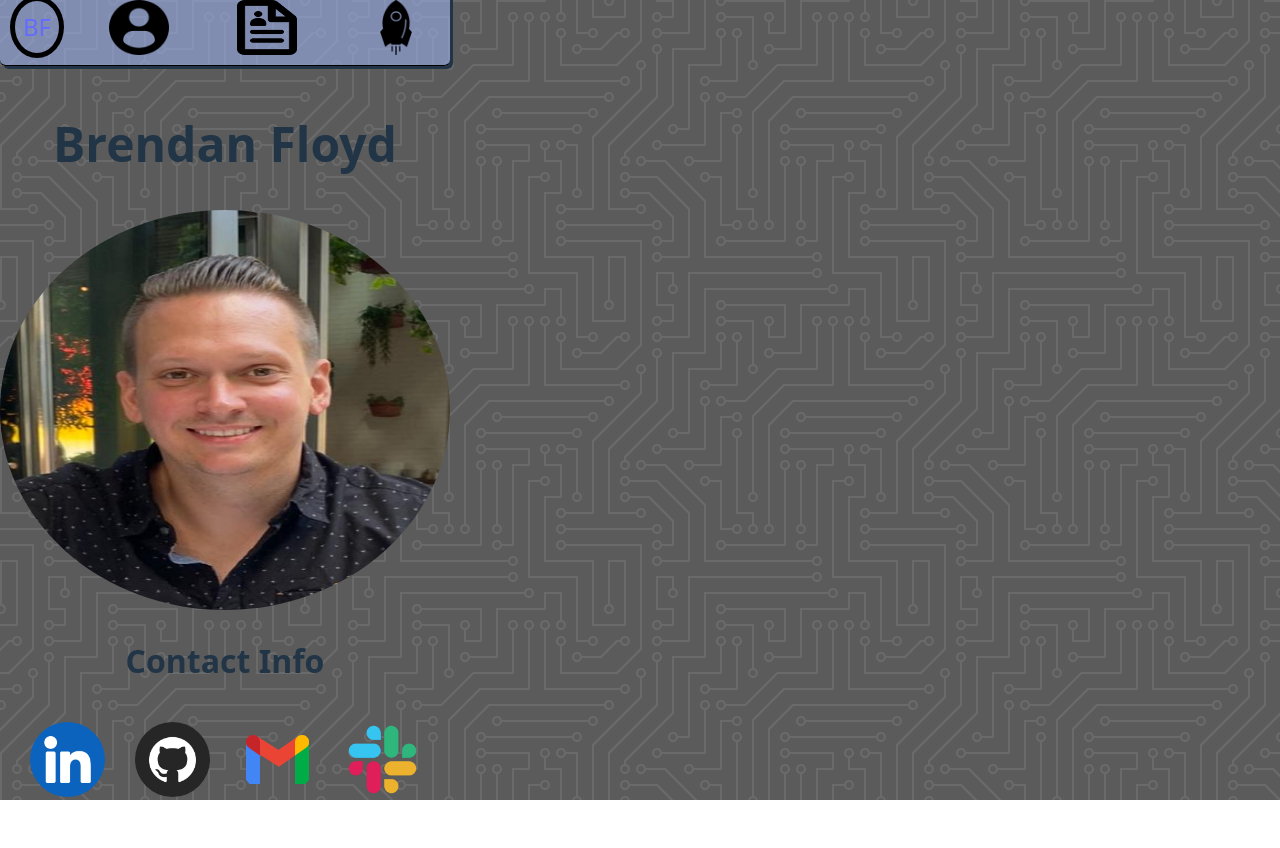
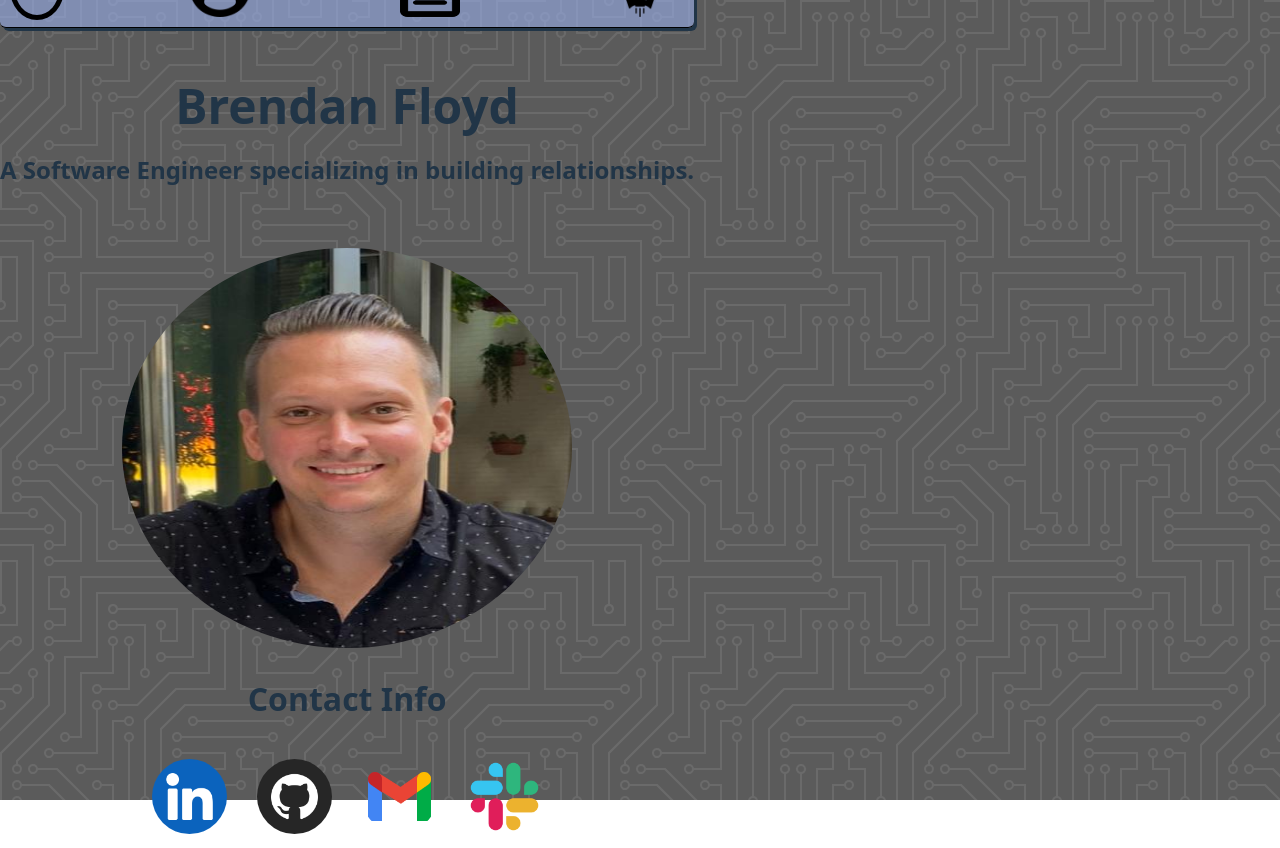
Before and after one commit to bfloyd14/brendan-floyd-profile, a React (Vite) app: page / in a window 1280 px wide. Before the commit the page ends 810 px from the top, so only its background shows below. Built offline with nearby package versions, Linux system fonts and the light colour scheme.

Commit message:
add atagline on landing page.

```diff
--- a/src/pages/Landing/Landing.jsx
+++ b/src/pages/Landing/Landing.jsx
@@ -19,6 +19,7 @@ const Landing = () => {
       <h1>
         Brendan Floyd
       </h1>
+      <h2>A Software Engineer specializing in building relationships.</h2>
       <img src={profile} alt="" />
       <div className={styles.info}>
           <h2>Contact Info</h2>
```
